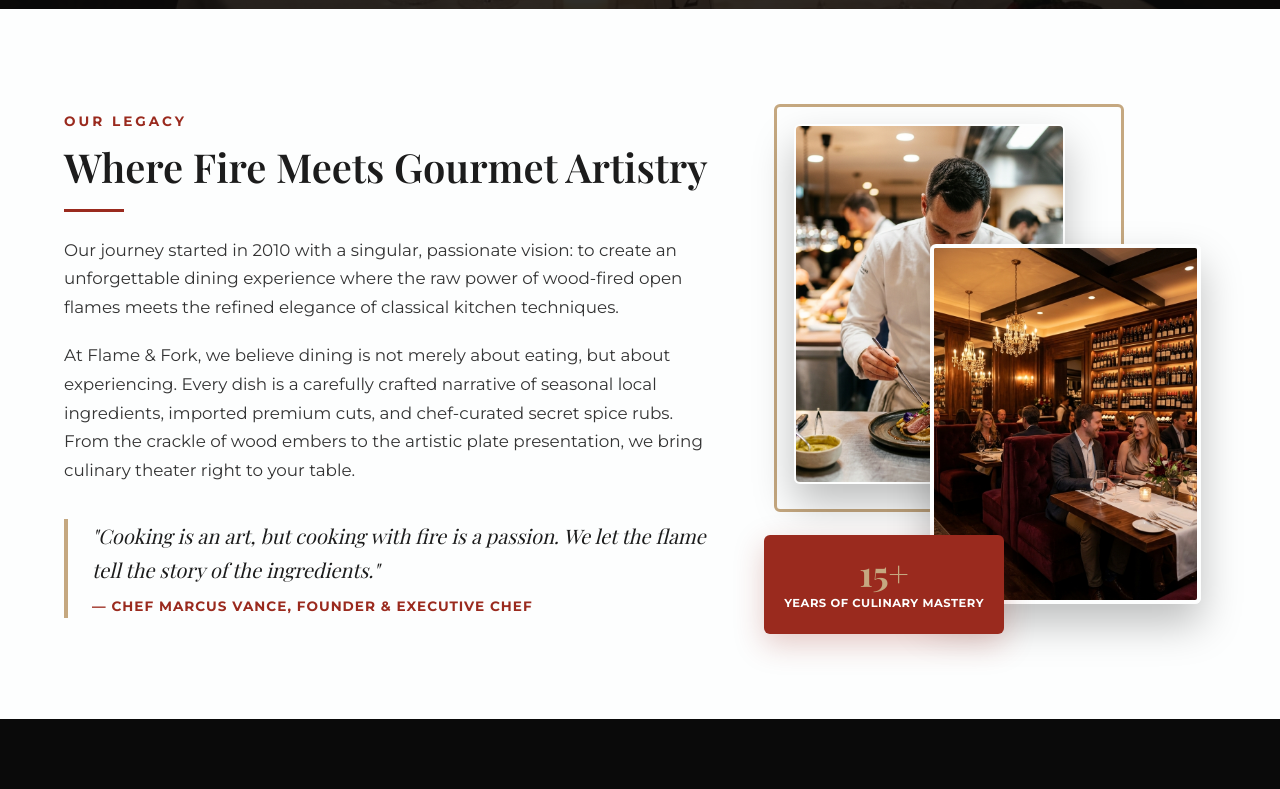
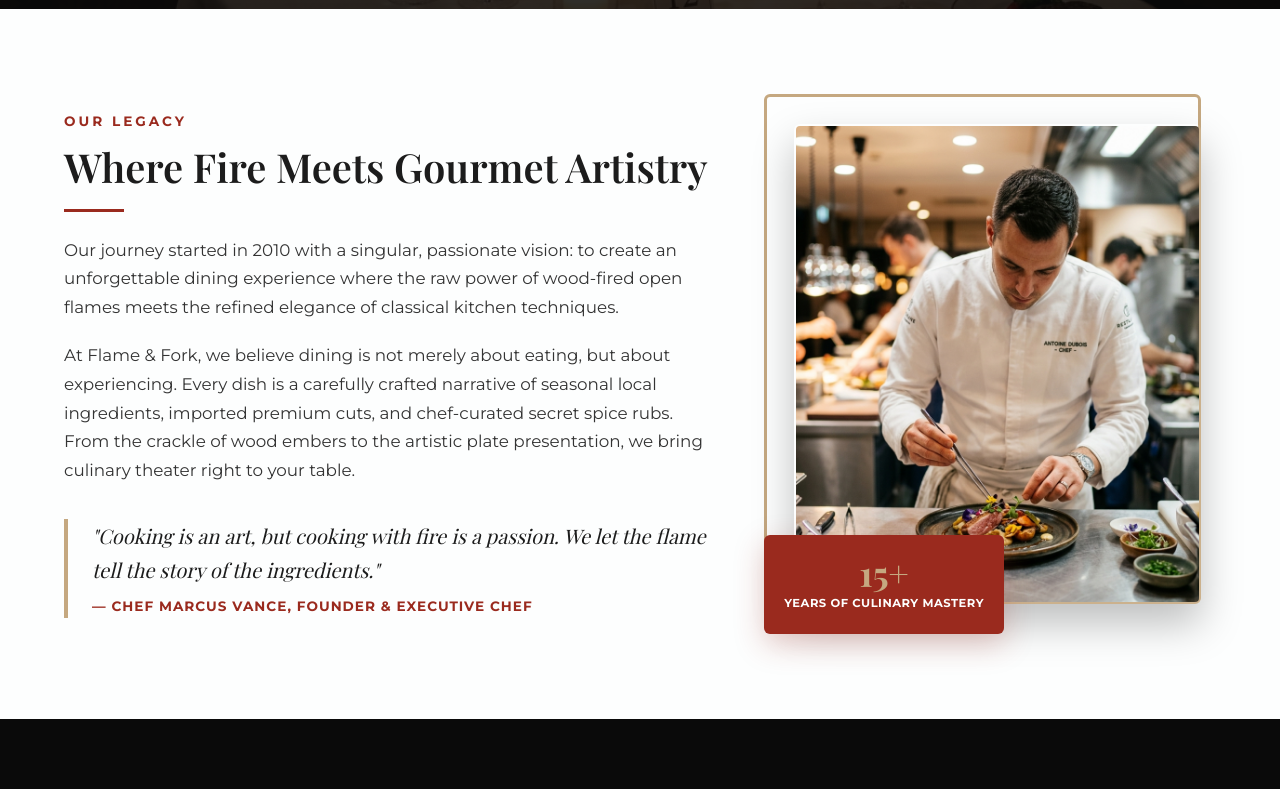
Before and after one commit to Bunnyvalluri/-Restaurant-website-2026-, a plain HTML site: page index.html in a window 1280 px wide. Shown: the part 791-1580 px from the top of the page. Drawn offline with nearby package versions, Linux system fonts and the light colour scheme; a web font is replaced by a local one.

Commit message:
Remove gallery4.png and update about image layout to single main image style

```diff
--- a/index.html
+++ b/index.html
@@ -100,7 +100,6 @@
                         <div class="image-frame-gold"></div>
                         <div class="image-collage">
                             <img src="images/chef.png" alt="Executive Chef Marcus Vance plating signature main course in the kitchen" class="about-img main-img" loading="lazy">
-                            <img src="images/gallery4.png" alt="Flame & Fork premium fine-dining restaurant dining booths interior" class="about-img secondary-img" loading="lazy">
                         </div>
                         <div class="experience-badge">
                             <span class="years">15+</span>
@@ -354,22 +353,6 @@
                         </div>
                     </div>
 
-                    <!-- Gallery Item 4 -->
-                    <div class="gallery-item">
-                        <img src="images/gallery4.png" alt="Cozy dining booths in fine dining restaurant interior" class="gallery-image" loading="lazy">
-                        <div class="gallery-overlay">
-                            <div class="overlay-content">
-                                <svg class="gallery-icon" viewBox="0 0 24 24" xmlns="http://www.w3.org/2000/svg" fill="none" stroke="currentColor" stroke-width="2">
-                                    <circle cx="11" cy="11" r="8"></circle>
-                                    <line x1="21" y1="21" x2="16.65" y2="16.65"></line>
-                                    <line x1="11" y1="8" x2="11" y2="14"></line>
-                                    <line x1="8" y1="11" x2="14" y2="11"></line>
-                                </svg>
-                                <h4>Ambiance</h4>
-                                <p>Elegant Luxury Dining Booths</p>
-                            </div>
-                        </div>
-                    </div>
 
                     <!-- Gallery Item 5 -->
                     <div class="gallery-item">
--- a/style.css
+++ b/style.css
@@ -507,29 +507,20 @@ h1, h2, h3, h4, h5, h6 {
 }
 
 .about-img.main-img {
-    grid-column: 1 / 9;
-    grid-row: 1 / 10;
+    grid-column: 1 / 13;
+    grid-row: 1 / 13;
     width: 100%;
     height: 100%;
     z-index: 2;
     border: 2px solid rgba(255, 255, 255, 0.1);
 }
 
-.about-img.secondary-img {
-    grid-column: 5 / 13;
-    grid-row: 4 / 13;
-    width: 100%;
-    height: 100%;
-    z-index: 3;
-    border: 4px solid var(--bg-white);
-}
-
 .image-frame-gold {
     position: absolute;
-    top: -5px;
-    left: -5px;
-    width: 80%;
-    height: 80%;
+    top: -15px;
+    left: -15px;
+    width: 100%;
+    height: 100%;
     border: 3px solid var(--gold-accent);
     border-radius: var(--border-radius);
     z-index: 1;
@@ -537,15 +528,11 @@ h1, h2, h3, h4, h5, h6 {
 }
 
 .about-image-wrapper:hover .main-img {
-    transform: translate(-10px, -5px) scale(1.02);
-}
-
-.about-image-wrapper:hover .secondary-img {
-    transform: translate(10px, 5px) scale(1.02);
+    transform: scale(1.02);
 }
 
 .about-image-wrapper:hover .image-frame-gold {
-    transform: translate(10px, 10px);
+    transform: translate(8px, 8px);
 }
 
 .experience-badge {
```
Also changed, not shown: images/gallery4.png (deleted).
